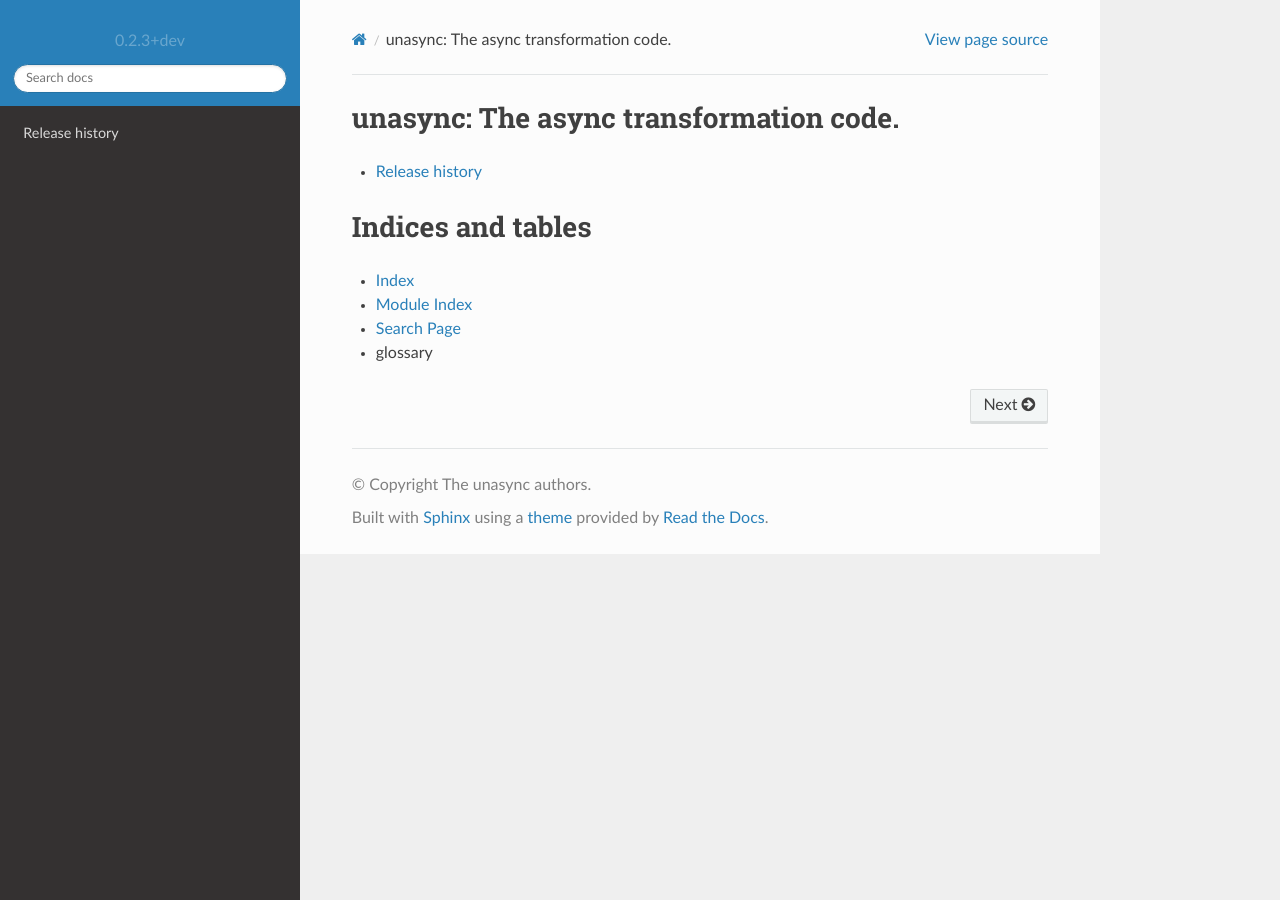
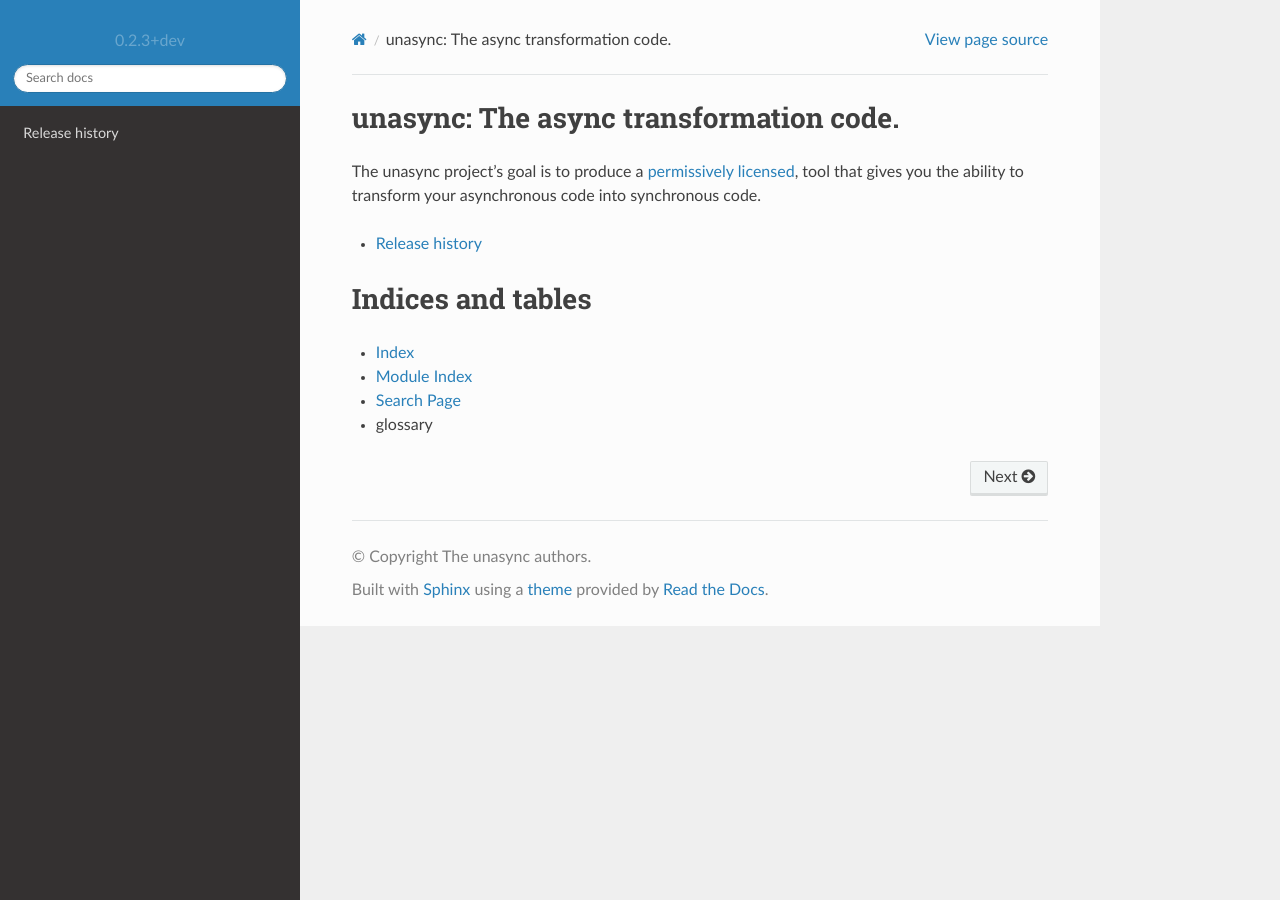
Before and after one commit to python-trio/unasync, a Sphinx documentation site: the page built from docs/source/index.rst, in a window 1280 px wide. Built offline with Sphinx 7.4.7 and the Read the Docs theme 2.0.0, drawn with Linux system fonts in a browser that asks for light colours.

Commit message:
Added unasync intro to index.rst

```diff
--- a/docs/source/index.rst
+++ b/docs/source/index.rst
@@ -7,6 +7,11 @@
 =======================================
 unasync: The async transformation code.
 =======================================
+
+The unasync project's goal is to produce a `permissively licensed
+<https://github.com/python-trio/unasync/blob/master/LICENSE>`__, tool that gives you the ability to transform your
+asynchronous code into synchronous code.
+
 
 .. toctree::
    :maxdepth: 2
```
